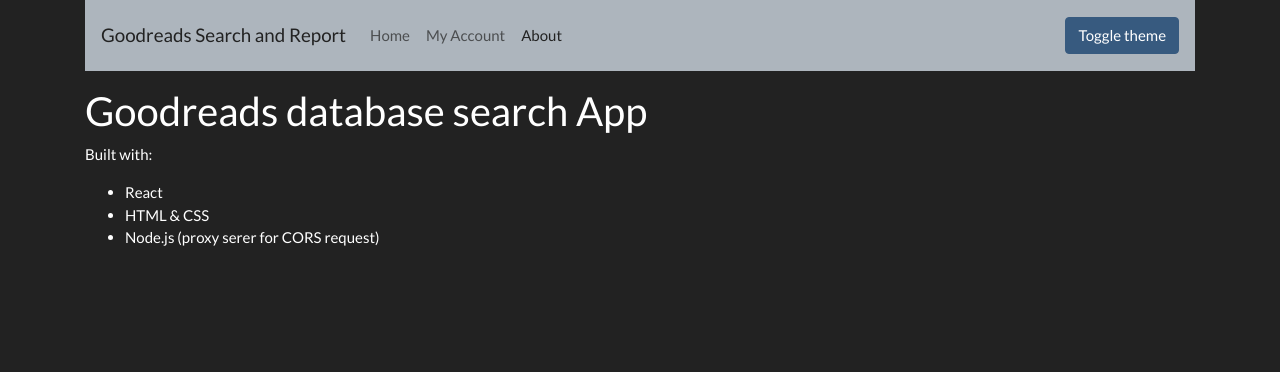
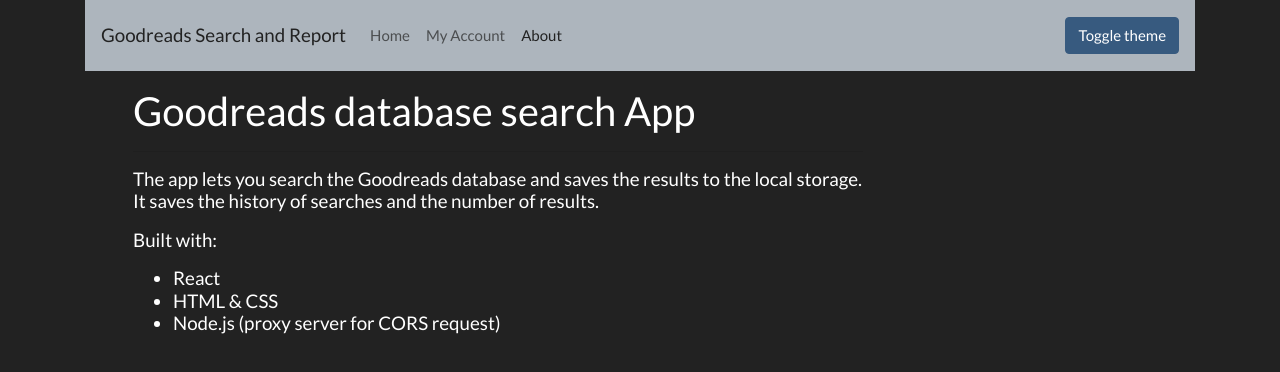
Before and after one commit to lzag/book-search, a React app: page /about in a window 1280 px wide. Shown: the top 372 px of the page. Built offline with nearby package versions, Linux system fonts and the light colour scheme.

Commit message:
Adds local storage save and some minor fixes

```diff
--- a/src/js/components/About.js
+++ b/src/js/components/About.js
@@ -4,15 +4,23 @@
   render() {
     return (
       <div className="row mt-3">
-        <div className="col-8">
+        <div className="col-8 ml-5">
           {' '}
           <h2>Goodreads database search App</h2>
-          <p>Built with: </p>
-          <ul>
-            <li>React</li>
-            <li>HTML & CSS </li>
-            <li>Node.js (proxy serer for CORS request)</li>
-          </ul>
+          <hr />
+          <h5>
+            <p>
+              The app lets you search the Goodreads database and saves the
+              results to the local storage. It saves the history of searches and
+              the number of results.
+            </p>
+            <p>Built with: </p>
+            <ul>
+              <li>React</li>
+              <li>HTML & CSS </li>
+              <li>Node.js (proxy server for CORS request)</li>
+            </ul>
+          </h5>
         </div>
       </div>
     );
--- a/src/js/components/Context.js
+++ b/src/js/components/Context.js
@@ -708,6 +708,14 @@
   }
   componentDidMount() {
     window.addEventListener('keydown', this.onEscKeyDown, false);
+    let localConfig = localStorage.getItem('goodreads-app-config');
+    if (localStorage !== null) {
+      localConfig = JSON.parse(localConfig);
+      this.setState(localConfig);
+    }
+  }
+  componentDidUpdate() {
+    localStorage.setItem('goodreads-app-config', JSON.stringify(this.state));
   }
   onEscKeyDown(e) {
     if (e.key !== 'Escape') return;
--- a/src/js/components/Navbar.js
+++ b/src/js/components/Navbar.js
@@ -19,9 +19,9 @@
         {(value) => {
           return (
             <nav className="navbar navbar-expand-lg navbar-light bg-light">
-              <a className="navbar-brand" href="#">
+              <Link to="/" className="navbar-brand">
                 Goodreads Search and Report
-              </a>
+              </Link>
               <button
                 className="navbar-toggler"
                 type="button"
```
